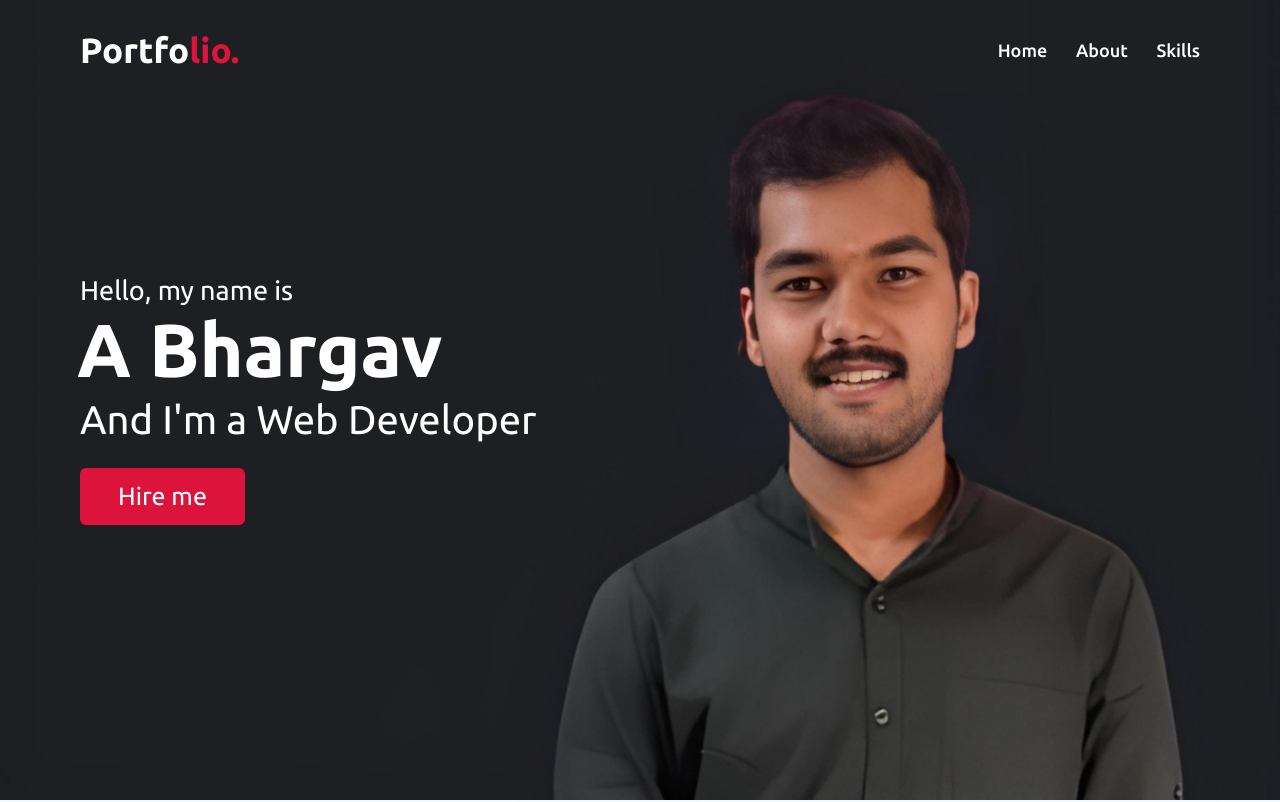
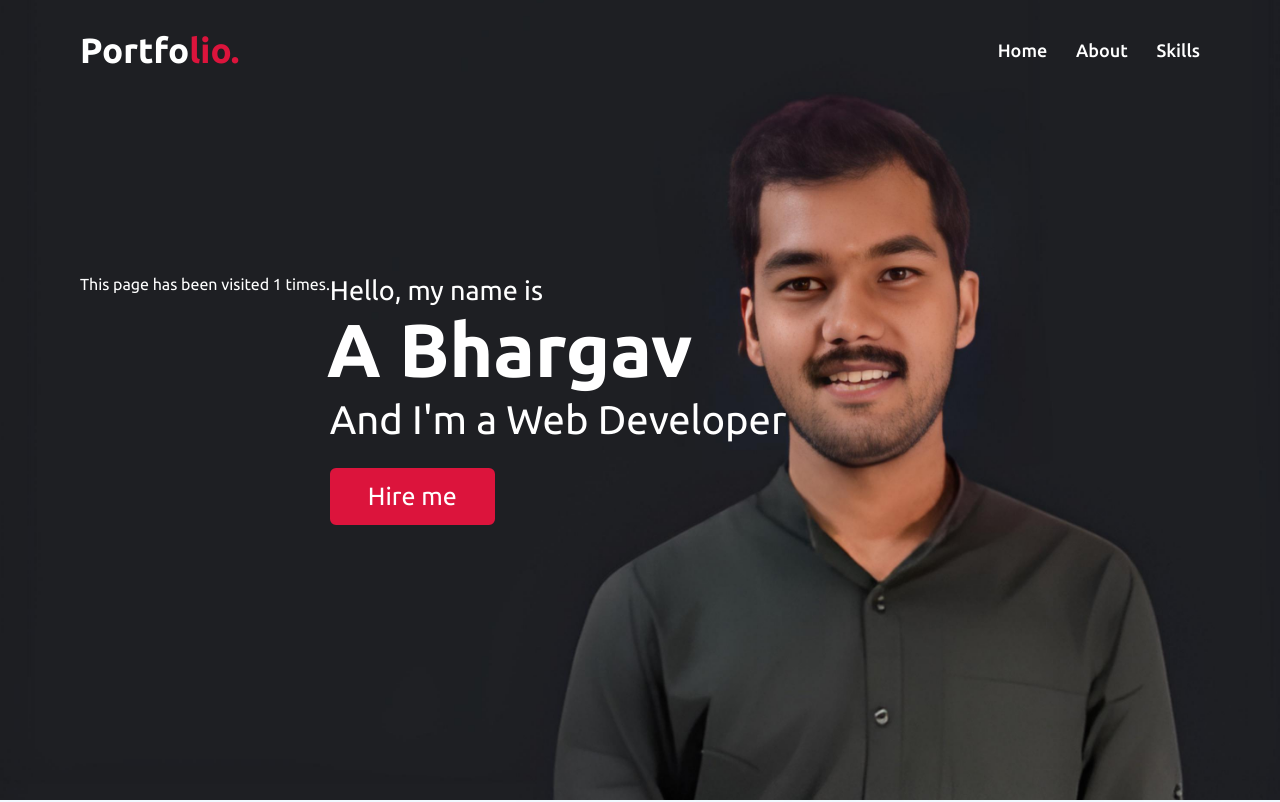
Before and after one commit to Bhargav65/Page-Visit-counter, a plain HTML site: page index.html in a window 1280 px wide. Shown: the top 802 px of the page. Drawn offline with nearby package versions, Linux system fonts and the light colour scheme; no server answers.

Commit message:
Update index.html

```diff
--- a/index.html
+++ b/index.html
@@ -35,6 +35,19 @@
     <!-- home section start -->
     <section class="home" id="home">
         <div class="max-width">
+            <p>This page has been visited <span id="visitor-count">0</span> times.</p>
+
+  <script>
+    // Get the visitor count from local storage or initialize to 0
+    let visitorCount = parseInt(localStorage.getItem('visitorCount')) || 0;
+
+    // Increment the visitor count and update the page
+    visitorCount++;
+    document.getElementById('visitor-count').textContent = visitorCount;
+
+    // Save the updated visitor count to local storage
+    localStorage.setItem('visitorCount', visitorCount);
+  </script>
             <div class="home-content">
                 <div class="text-1">Hello, my name is</div>
                 <div class="text-2">A Bhargav</div>
```
